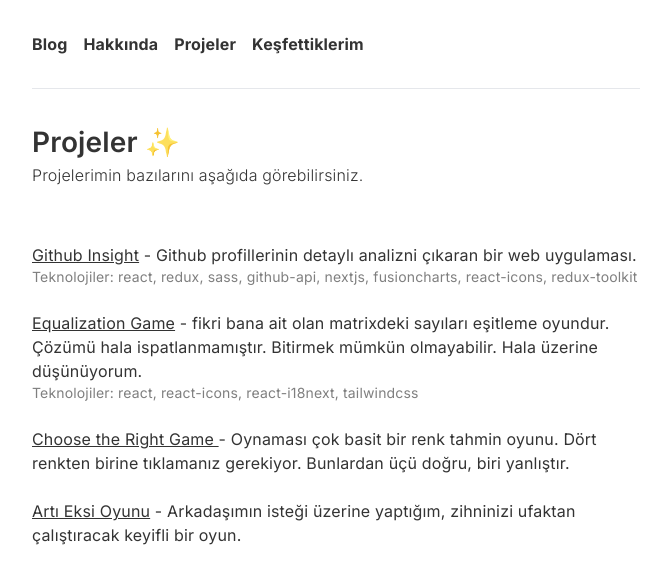
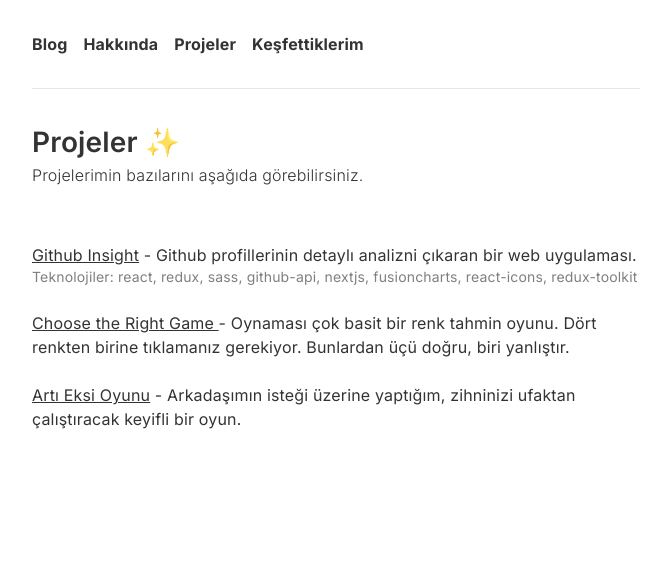
Before and after one commit to yasinelbuz/myblog, an Astro site: page /projects in a window 1280 px wide. Shown: the whole page, without its empty margins (304-971 px from the left). Built offline with nearby package versions, Linux system fonts and the light colour scheme; Astro itself is replaced by a stand-in of ours.

Commit message:
chore: remove Equalization Game project details from projects.astro

```diff
--- a/src/pages/projects.astro
+++ b/src/pages/projects.astro
@@ -17,19 +17,6 @@ import Layout from "../components/layout.astro";
       <div class="text-black/50 text-sm">
         Teknolojiler: react, redux, sass, github-api, nextjs, fusioncharts,
         react-icons, redux-toolkit
-      </div>
-    </p>
-    <br />
-
-    <p>
-      <a
-        href="https://equalization-game.vercel.app/"
-        class="underline"
-        target="blank">Equalization Game</a
-      > - fikri bana ait olan matrixdeki sayıları eşitleme oyundur. Çözümü hala
-      ispatlanmamıştır. Bitirmek mümkün olmayabilir. Hala üzerine düşünüyorum.
-      <div class="text-black/50 text-sm">
-        Teknolojiler: react, react-icons, react-i18next, tailwindcss
       </div>
     </p>
     <br />
```
